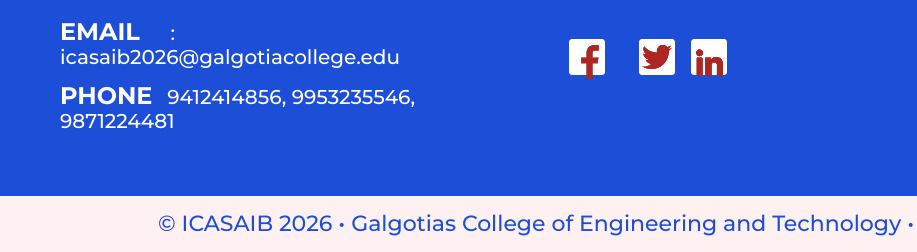
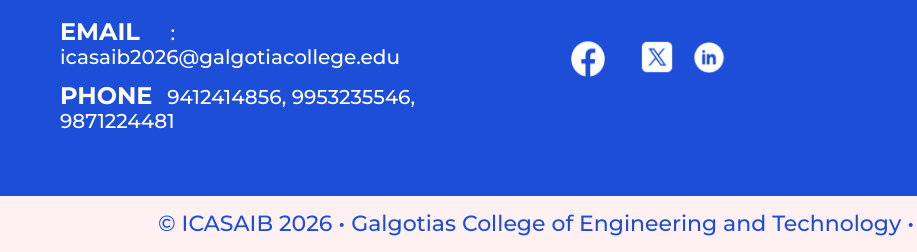
Before and after one commit to siddhant0022/icasaib-v0, a website: page index.html in a window 1280 px wide. Shown: the part 1665-1917 px from the top of the page, 0-917 px from the left. Drawn offline with nearby package versions, Linux system fonts and the light colour scheme.

Commit message:
update footer logo

```diff
--- a/index.html
+++ b/index.html
@@ -188,10 +188,10 @@
             <li><a href="contact.html" class="hover:underline">Contact Us</a></li>
           </ul>
         </div>
-        <div class="mt-6 md:mt-9 flex space-x-4">
-          <a href="#"><img src="assets/fb_footer.png" alt="Facebook" class="w-[28px] md:w-[38px] h-[28px] md:h-[40px]"></a>
-          <a href="#"><img src="assets/twitter_footer.png" alt="Twitter" class="w-[26px] md:w-[36px] h-[26px] md:h-[36px]"></a>
-          <a href="#"><img src="assets/linkedin_footer.png" alt="LinkedIn" class="w-[26px] md:w-[36px] h-[26px] md:h-[37px]"></a>
+        <div class="mt-6 md:mt-9 flex space-x-4 ">
+          <a href="#"><img src="assets/icons8-facebook-38.png" alt="Facebook" class="w-[28px] md:w-[38px] h-[28px] md:h-[40px]"></a>
+          <a href="#"><img src="assets/icons8-twitter-38.png" alt="Twitter" class="w-[26px] md:w-[36px] h-[26px] md:h-[36px]"></a>
+          <a href="#"><img src="assets/icons8-linkedin-38.png" alt="LinkedIn" class="w-[26px] md:w-[36px] h-[26px] md:h-[37px]"></a>
         </div>
       </div>
       <!-- 3. Map -->
```
Also changed, not shown: authors.html (+4 -4 lines), committee.html (+6 -5 lines), contact.html (+6 -5 lines), paper-sub-guidelines.html (+6 -5 lines), registration.html (+5 -4 lines), schedule.html (+5 -4 lines), speakers.html (+6 -5 lines), venue.html (+6 -5 lines), assets/icons8-facebook-38.png (added), assets/icons8-linkedin-38.png (added), assets/icons8-twitter-38.png (added).
